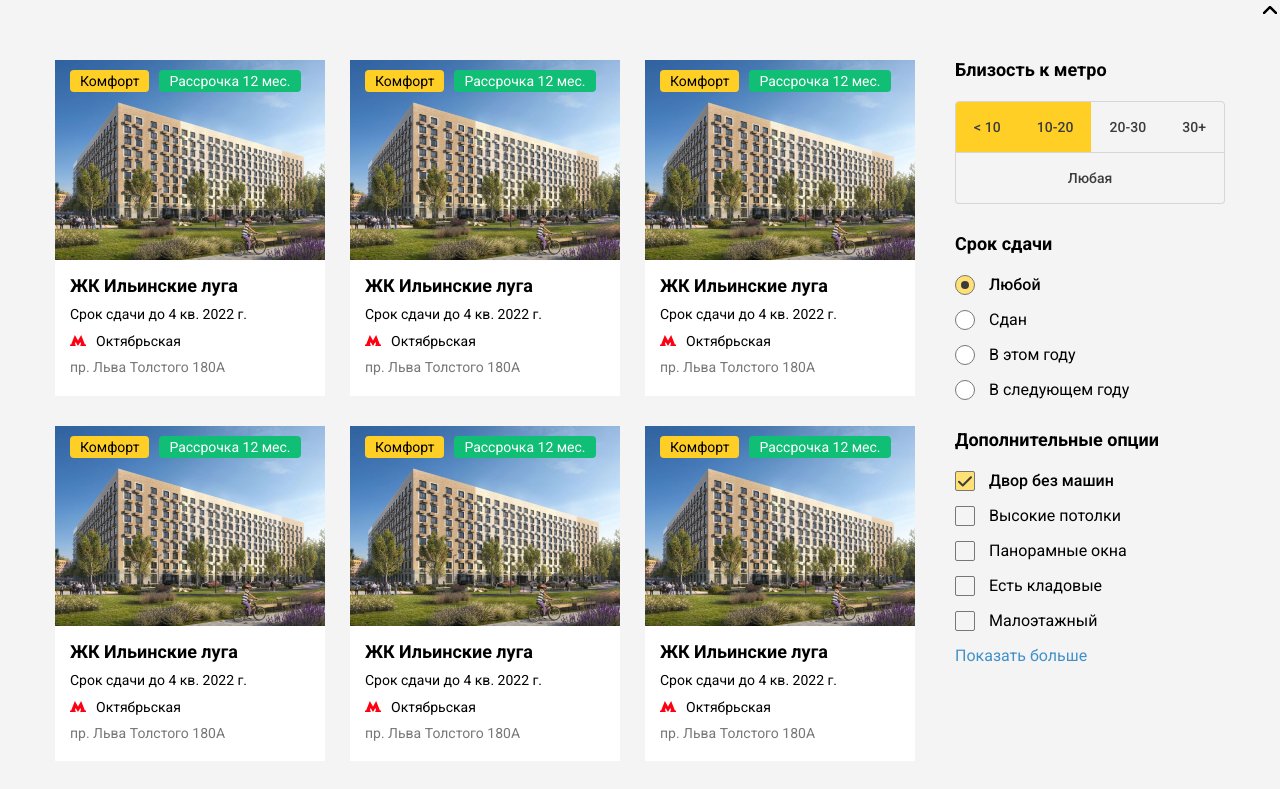
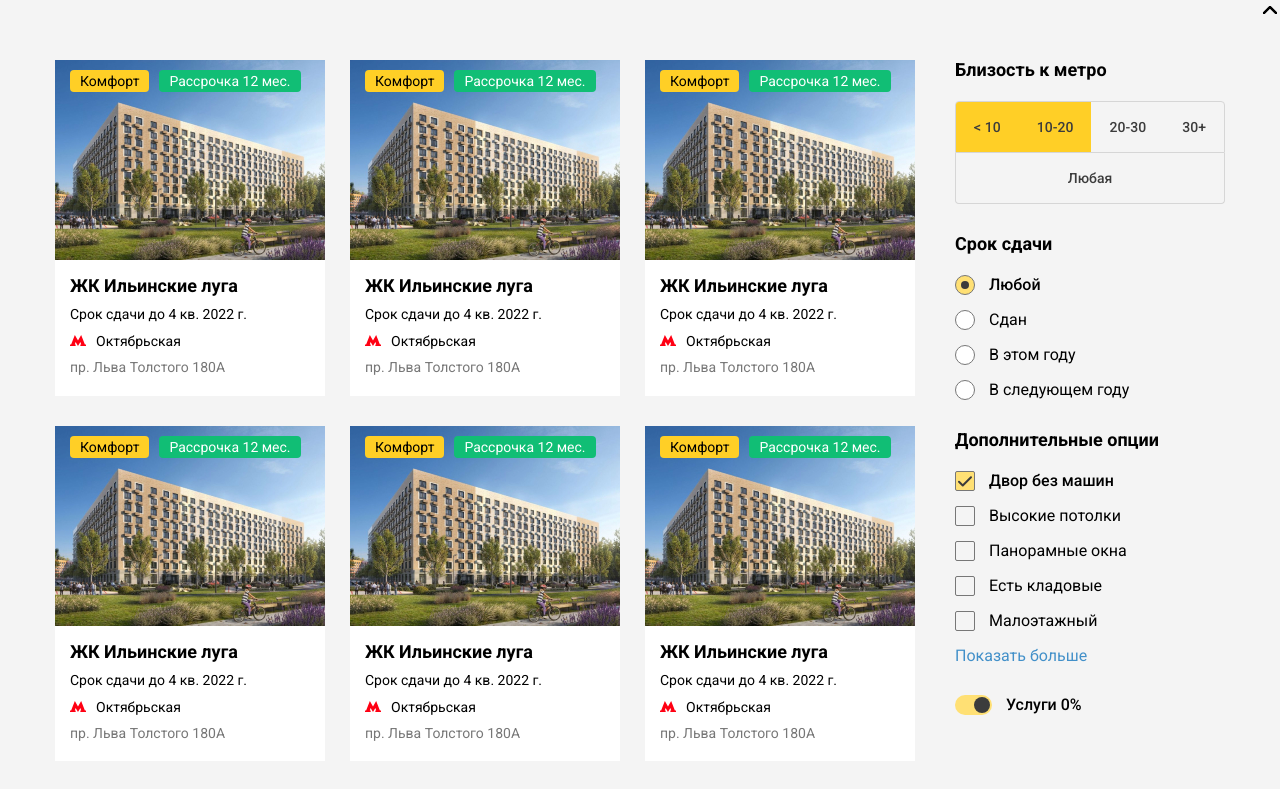
Before and after one commit to nikiul/test-project, a plain HTML site: page index.html in a window 1280 px wide. Shown: the top 789 px of the page. Drawn offline with Linux system fonts and the light colour scheme.

Commit message:
added new widget

```diff
--- a/css/main.css
+++ b/css/main.css
@@ -396,3 +396,59 @@ a.card-link:hover {
 .widget__show-hidden:hover {
     color: #0b4670;
 }
+
+/* --------- toggle ---------- */
+
+.toggle {
+    cursor: pointer;
+}
+
+.toggle__real {
+    width: 1px;
+    height: 1px;
+    position: absolute;
+    opacity: 0;
+    appearance: none;
+}
+
+.toggle__real:checked + .toggle__fake {
+    background: #FFE074;
+}
+
+.toggle__real:checked + .toggle__fake::before {
+    left: 19px;
+}
+
+.toggle__fake {
+    position: relative;
+    display: inline-block;
+    margin-right: 10px;
+    width: 37px;
+    height: 20px;
+    background-color: #c4c4c4;
+    border-radius: 10px;
+    vertical-align: bottom;
+}
+
+.toggle__fake::before {
+    position: absolute;
+    top: 2px;
+    left: 2px;
+    content: "";
+    width: 16px;
+    height: 16px;
+    background: #3c3c3c;
+    border-radius: 50%;
+    transition: all 0.2s ease-in;
+}
+
+.toggle__title {
+    font-weight: 400;
+    font-size: 16px;
+    line-height: 1.18;
+    color: #000;
+}
+
+.toggle__real:checked ~ .toggle__title {
+    font-weight: 500;
+}
--- a/index.html
+++ b/index.html
@@ -265,31 +265,31 @@
                     <div class="widget__body">
 
                         <label class="checkbox">
-                            <input type="checkbox" class="checkbox__real" name="term" checked>
+                            <input type="checkbox" class="checkbox__real" name="value-01" checked>
                             <span class="checkbox__fake"></span>
                             <span class="checkbox__title">Двор без машин</span>
                         </label>
 
                         <label class="checkbox">
-                            <input type="checkbox" class="checkbox__real" name="term">
+                            <input type="checkbox" class="checkbox__real" name="value-02">
                             <span class="checkbox__fake"></span>
                             <span class="checkbox__title">Высокие потолки</span>
                         </label>
 
                         <label class="checkbox">
-                            <input type="checkbox" class="checkbox__real" name="term">
+                            <input type="checkbox" class="checkbox__real" name="value-03">
                             <span class="checkbox__fake"></span>
                             <span class="checkbox__title">Панорамные окна</span>
                         </label>
 
                         <label class="checkbox">
-                            <input type="checkbox" class="checkbox__real" name="term">
+                            <input type="checkbox" class="checkbox__real" name="value-04">
                             <span class="checkbox__fake"></span>
                             <span class="checkbox__title">Есть кладовые</span>
                         </label>
 
                         <label class="checkbox">
-                            <input type="checkbox" class="checkbox__real" name="term">
+                            <input type="checkbox" class="checkbox__real" name="value-05">
                             <span class="checkbox__fake"></span>
                             <span class="checkbox__title">Малоэтажный</span>
                         </label>
@@ -319,6 +319,18 @@
                     </div>
                 </div>
                 <!-- // widget -->
+
+                <!-- widget -->
+                <div class="widget">
+                    <div class="widget__body">
+                        <label class="toggle">
+                            <input type="checkbox" class="toggle__real" name="comisson" checked>
+                            <span class="toggle__fake"></span>
+                            <span class="toggle__title">Услуги 0%</span>
+                        </label>
+                    </div>
+                </div>
+                <!-- // widget -->
             </aside>
         </div>
     </div>
```
